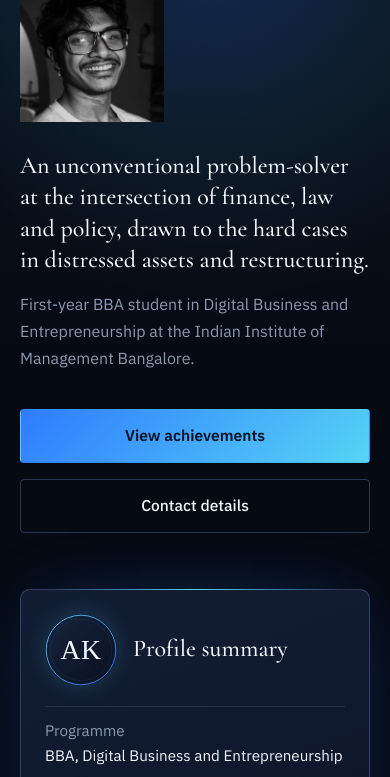
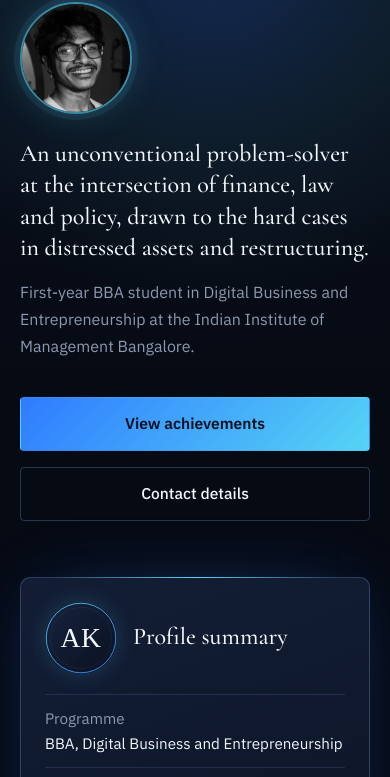
Before and after one commit to arkahamnil200/aham-kundu-resume, a plain HTML site: page index.html in a window 390 px wide. Shown: the part 232-1009 px from the top of the page. Drawn offline with nearby package versions, Linux system fonts and the light colour scheme.

Commit message:
Update style.css

```diff
--- a/style.css
+++ b/style.css
@@ -312,6 +312,19 @@ a:focus-visible {
   letter-spacing: -0.01em;
 }
 
+/* Headshot: a circular portrait with a thin cyan border and a soft glow.
+   object-fit: cover fills the circle without stretching the photograph. */
+.hero-portrait {
+  width: 144px;
+  height: 144px;
+  margin-top: 2rem;
+  border: 2px solid rgba(86, 212, 245, 0.6);
+  border-radius: 50%;
+  object-fit: cover;
+  box-shadow: 0 0 0 6px rgba(86, 212, 245, 0.08),
+              0 0 38px -6px var(--glow);
+}
+
 .hero-tagline {
   max-width: 24em;
   margin: 1.75rem 0 1rem;
@@ -425,7 +438,8 @@ a:focus-visible {
 .hero-text > :nth-child(2) { animation-delay: 120ms; }
 .hero-text > :nth-child(3) { animation-delay: 220ms; }
 .hero-text > :nth-child(4) { animation-delay: 320ms; }
-.profile-sheet             { animation-delay: 420ms; }
+.hero-text > :nth-child(5) { animation-delay: 420ms; }
+.profile-sheet             { animation-delay: 520ms; }
 
 
 /* --------------------------------------------------------------------------
@@ -917,6 +931,17 @@ a:focus-visible {
     padding: 3.5rem 0 4rem;
   }
 
+  /* Smaller portrait on phones */
+  .hero-portrait {
+    width: 112px;
+    height: 112px;
+    margin-top: 1.5rem;
+  }
+
+  .hero-tagline {
+    margin-top: 1.5rem;
+  }
+
   .hero-actions .button {
     flex: 1 1 auto;                          /* buttons share the row evenly */
     text-align: center;
```
